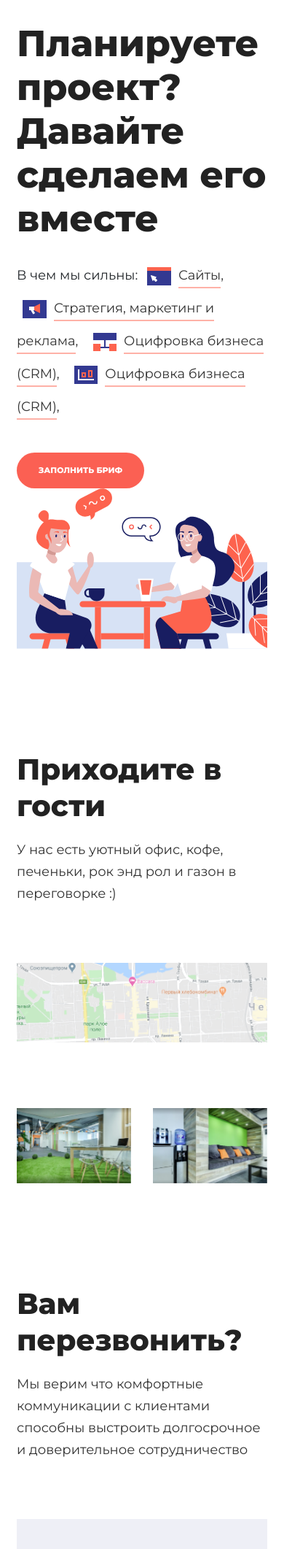
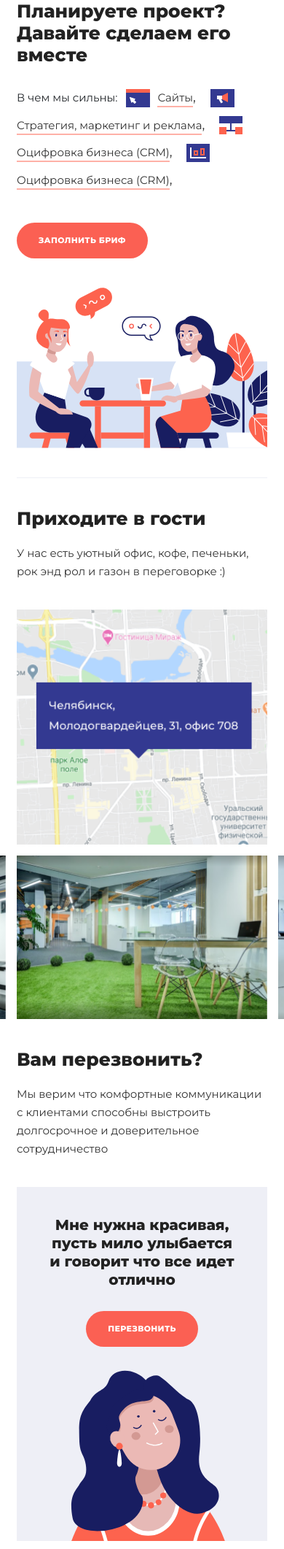
Before and after one commit to IDigle1/idigle1.github.io, a PHP site: page /work/contacts.html in a window 390 px wide. Shown: the top 2122 px of the page at 73% size. Run offline with PHP 8.4, Linux system fonts and the light colour scheme.

Commit message:
added responsivity

```diff
--- a/work/contacts.html
+++ b/work/contacts.html
@@ -20,8 +20,13 @@
         <div class="views-item project">
             <div class="maxwidth-theme">
                 <div class="row">
-                    <div class="col-md-6">
+                    <div class="col-12">
                         <h1 class="contacts-title">Планируете проект? Давайте сделаем его вместе</h1>
+                    </div>
+                </div>
+                <div class="row">
+                    <div class="col-12 col-lg-6 project-tags">
+
                         <p class="tags">В чем мы сильны:
                             <a href="" class="tag"><img src="images/icons/site.svg" alt=""><span class="tag-text">Сайты</span>,</a>
                             <a href="" class="tag"><img src="images/icons/strategy.svg" alt=""><span class="tag-text">Стратегия, маркетинг и реклама</span>,</a>
@@ -30,8 +35,10 @@
                         </p>
                         <button class="rounded-button">заполнить бриф</button>
                     </div>
-                    <div class="col-md-6">
-                        <img src="images/icons/girls.svg" alt="">
+                    <div class="col-12 col-lg-6 project-image">
+                        <div class="img-wrap">
+                            <img src="images/icons/girls.svg" alt="">
+                        </div>
                     </div>
                 </div>
             </div>
@@ -39,15 +46,17 @@
 
         <div class="views-item map">
             <div class="maxwidth-theme">
+                <div class="row views-item-title">
+                    <div class="col-md-7">
+                        <h2 class="map-title">Приходите в гости</h2>
+                        <p class="undertitle">У нас есть уютный офис, кофе, печеньки, рок энд рол и газон в переговорке :)</p>
+                    </div>
+                </div>
                 <div class="row">
                     <div class="col-md-12">
                         <div class="contacts-map">
-                            <div class="block-title">
-                                <h2 class="map-title">Приходите в гости</h2>
-                                <p class="undertitle">У нас есть уютный офис, кофе, печеньки, рок энд рол и газон в переговорке :)</p>
-                            </div>
-
-                            <img src="images/img/map.png" alt="">
+                            <img src="images/img/map.png" class="d-none d-lg-block" alt="">
+                            <img src="images/img/map-mini.png" class="d-block d-lg-none" alt="">
                         </div>
                     </div>
                 </div>
@@ -142,7 +151,16 @@
             nav: false,
             margin: 30,
             items: 2,
-            loop: true
+            loop: true,
+            responsive: {
+                0: {
+                    items: 1,
+                    margin: 15
+                },
+                768: {
+                    items: 2
+                }
+            }
         });
     </script>
 </body>
--- a/work/css/contacts.css
+++ b/work/css/contacts.css
@@ -23,6 +23,7 @@ img {
 }
 
 button {
+    letter-spacing: 0.03em;
     font-weight: bold;
 }
 
@@ -35,17 +36,17 @@ button {
     margin-bottom: 25px;
 }
 
-.tags {
+.views-item.project .tags {
     line-height: 2.5;
     margin-bottom: 40px;
 }
 
-.tag {
+.views-item.project .tag {
     padding: 0 8px;
 }
 
-.tag,
-.tag-text {
+.views-item.project .tag,
+.views-item.project .tag-text {
     font-style: normal;
     font-weight: normal;
     font-size: 18px;
@@ -53,20 +54,20 @@ button {
     color: #333333;
 }
 
-.tag img {
+.views-item.project .tag img {
     margin-right: 10px;
 }
 
-.tag-text {
+.views-item.project .tag-text {
     padding-bottom: 5px;
     border-bottom: 2px solid #feb1a7;
 }
 
-.tag:hover {
+.views-item.project  .tag:hover {
     text-decoration: none;
 }
 
-.tag:hover .tag-text {
+.views-item.project .tag:hover .tag-text {
     border-bottom: 2px solid #FD634E;
 }
 
@@ -96,9 +97,12 @@ h2 {
     margin-bottom: 30px;
 }
 
-.views-item-title,
-.contacts-map .block-title {
+.views-item-title {
     padding: 80px 0;
+}
+
+.contacts-map img {
+    width: 100%;
 }
 
 .views-item.gallery {
@@ -118,6 +122,12 @@ h2 {
     padding: 40px;
 }
 
+
+.views-item.calls .call img {
+    display: block;
+    margin: auto;
+}
+
 .views-item.calls .call-text {
     font-style: normal;
     font-weight: 800;
@@ -135,3 +145,54 @@ h2 {
 .views-item.calls .call .image {
     margin-bottom: -40px;
 }
+
+@media (max-width: 767px) {
+    .views-item {
+        padding: 0px;
+    }
+
+    .views-item-title {
+        padding: 40px 0;
+    }
+
+    .views-item.map {
+        margin-bottom: 15px;
+    }
+
+    .views-item.calls .call {
+        margin-bottom: 20px;
+    }
+
+    .contacts-title {
+        font-size: 25px;
+        line-height: 30px;
+    }
+
+    .views-item-title h2 {
+        font-size: 25px;
+        line-height: 30px;
+    }
+
+    .views-item.project .tags,
+    .views-item.project .tags .tag-text {
+        font-size: 15px;
+    }
+
+    .undertitle {
+        font-size: 15px;
+        line-height: 25px;
+    }
+
+    .views-item.project .project-image .img-wrap,
+    .views-item.project .project-tags {
+        padding-bottom: 40px;
+    }
+
+    .views-item.project .project-image .img-wrap {
+        border-bottom: 1px solid #EEEFF6;
+    }
+
+    .views-item.project .tag-text {
+        padding-bottom: 2px;
+    }
+}
--- a/work/css/style.css
+++ b/work/css/style.css
@@ -648,7 +648,7 @@ svg.progress-bar .progress-bar__background {
     }
 
     .views-item {
-        padding: 30px 0px !important;
+        padding: 30px 0px;
     }
 
     .views-item.big-banner {
```
Also changed, not shown: work/images/img/map-mini.png (added).
